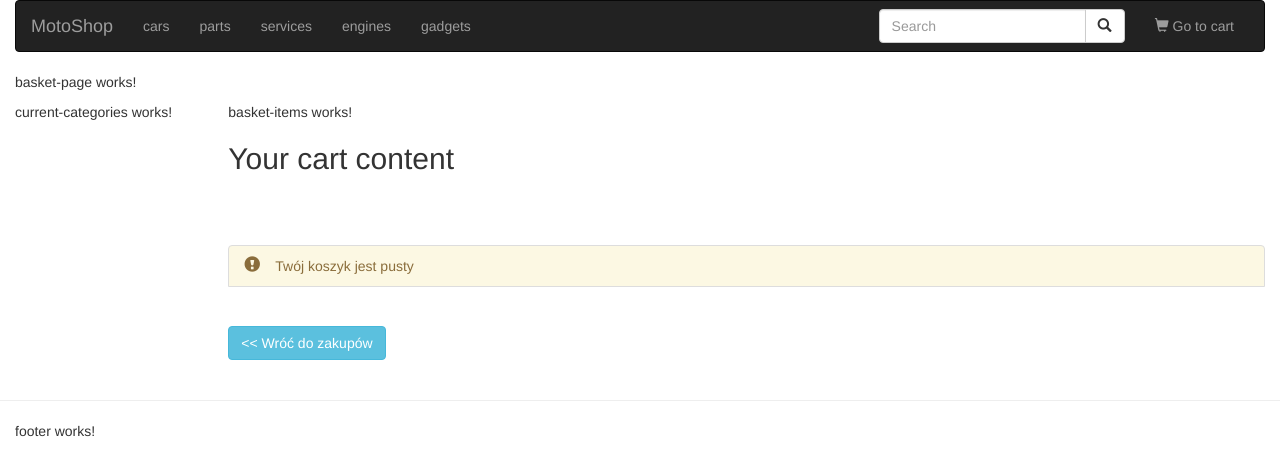
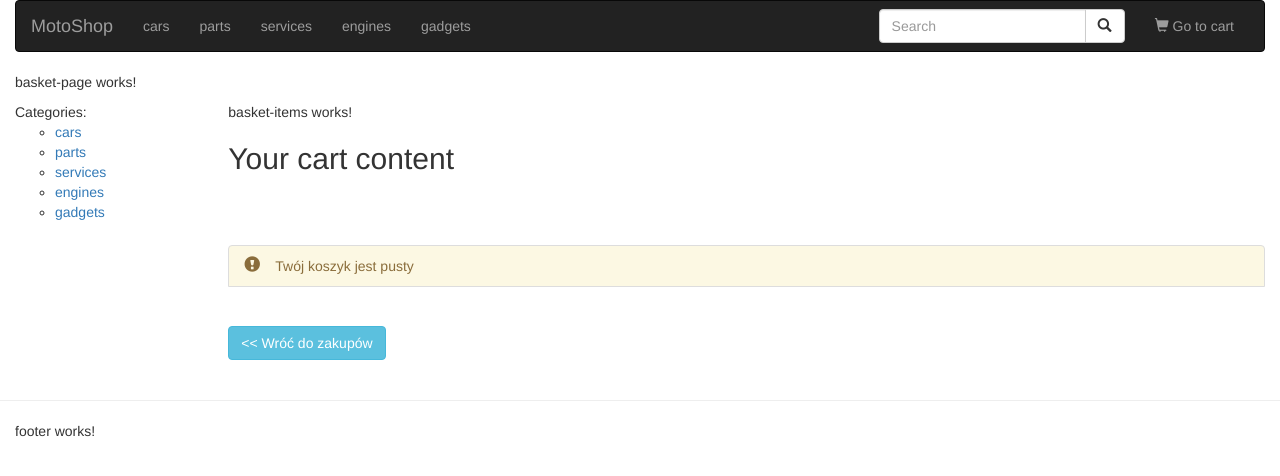
Before and after one commit to OlkaB/e-shop, an Angular app: page /cart in a window 1280 px wide. Shown: the top 476 px of the page. Built offline with nearby package versions, Linux system fonts and the light colour scheme.

Commit message:
created categories pane (left side on category or product page) with dynamic highlight of current category; can be used the same way as breadcrumbs

```diff
--- a/src/app/app.module.ts
+++ b/src/app/app.module.ts
@@ -28,7 +28,6 @@ import { PurchasePagesComponent } from './components/purchase-pages/purchase-pag
   import { PaymentSettingsComponent } from './components/purchase-pages/payment-settings/payment-settings.component';
   import { BasketSummaryComponent } from './components/purchase-pages/basket-summary/basket-summary.component';
   import { ThankYouPageComponent } from './components/purchase-pages/thank-you-page/thank-you-page.component';
-import { BreadcrumbsComponent } from './components/a-shared-components/breadcrumbs/breadcrumbs.component';
 import { CurrentCategoriesComponent } from './components/a-shared-components/current-categories/current-categories.component';
 import { FooterComponent } from './components/a-shared-components/footer/footer.component';
 import { HeaderComponent } from './components/a-shared-components/header/header.component';
@@ -61,7 +60,6 @@ import { FormatPricePipe } from './pipes/format-price.pipe';
     PaymentSettingsComponent,
     BasketSummaryComponent,
     ThankYouPageComponent,
-    BreadcrumbsComponent,
     CurrentCategoriesComponent,
     FooterComponent,
     HeaderComponent,
--- a/src/app/components/a-shared-components/breadcrumbs/breadcrumbs.component.html
+++ /dev/null
@@ -1,3 +0,0 @@
-<p>
-  breadcrumbs works!
-</p>
--- a/src/app/components/a-shared-components/breadcrumbs/breadcrumbs.component.ts
+++ /dev/null
@@ -1,15 +0,0 @@
-import { Component, OnInit } from '@angular/core';
-
-@Component({
-  selector: 'app-breadcrumbs',
-  templateUrl: './breadcrumbs.component.html',
-  styleUrls: ['./breadcrumbs.component.css']
-})
-export class BreadcrumbsComponent implements OnInit {
-
-  constructor() { }
-
-  ngOnInit() {
-  }
-
-}
--- a/src/app/components/a-shared-components/current-categories/current-categories.component.css
+++ b/src/app/components/a-shared-components/current-categories/current-categories.component.css
@@ -0,0 +1,12 @@
+.categoriesList {
+  list-style-type: none;
+  -webkit-padding-start: 0;
+}
+
+.boldTxt {
+  font-weight: bold;
+}
+
+a:active {
+  text-decoration: none;
+}
--- a/src/app/components/a-shared-components/current-categories/current-categories.component.html
+++ b/src/app/components/a-shared-components/current-categories/current-categories.component.html
@@ -1,3 +1,10 @@
-<p>
-  current-categories works!
-</p>
+<ul class="categoriesList">
+  <li>Categories:</li>
+  <ul>
+    <li *ngFor="let category of categories; let i = index" [attr.data-categoryId]="category.id">
+      <a [routerLink]="['/c', category.id]" [ngClass]="{boldTxt: currentCategoryId===category.id}">
+        {{category.name}}
+      </a>
+    </li>
+  </ul>
+</ul>
--- a/src/app/components/a-shared-components/current-categories/current-categories.component.ts
+++ b/src/app/components/a-shared-components/current-categories/current-categories.component.ts
@@ -1,4 +1,6 @@
 import { Component, OnInit } from '@angular/core';
+import { ActivatedRoute, Params } from '@angular/router';
+import { CategoriesService } from '../../../services-and-models/categories.service'
 
 @Component({
   selector: 'app-current-categories',
@@ -6,10 +8,19 @@ import { Component, OnInit } from '@angular/core';
   styleUrls: ['./current-categories.component.css']
 })
 export class CurrentCategoriesComponent implements OnInit {
+  categories;
+  currentCategoryId;
 
-  constructor() { }
+  constructor(private categoriesService: CategoriesService,
+              private activatedRoute: ActivatedRoute) { }
 
   ngOnInit() {
+    /* get all categories to list them in side-pane */
+    this.categories = this.categoriesService.mainCategories;
+    /* subscribe to route to change current category highlight */
+    this.activatedRoute.params.subscribe((params: Params) => {
+      this.currentCategoryId = +params['catId'];
+    });
   }
 
 }
--- a/src/app/components/category-page/category-items/category-items.component.html
+++ b/src/app/components/category-page/category-items/category-items.component.html
@@ -1,6 +1,3 @@
-<p>
-  category-items works!
-</p>
 <h2>
   In our {{currentCategory.name}} offer we have:
 </h2>
--- a/src/app/components/category-page/category-page.component.html
+++ b/src/app/components/category-page/category-page.component.html
@@ -1,6 +1,3 @@
-<p>
-  category-page works!
-</p>
 <div class="row left-pane">
   <div class="col-xs-12 col-sm-2">
     <app-current-categories></app-current-categories>
--- a/src/app/components/product-page/product-page.component.html
+++ b/src/app/components/product-page/product-page.component.html
@@ -1,6 +1,3 @@
-<p>
-  product-page works!
-</p>
 <div class="row left-pane product-piture">
   <div class="col-xs-12 col-sm-2">
     <app-current-categories></app-current-categories>
```
Also changed, not shown: src/app/components/a-shared-components/breadcrumbs/breadcrumbs.component.css (deleted).
